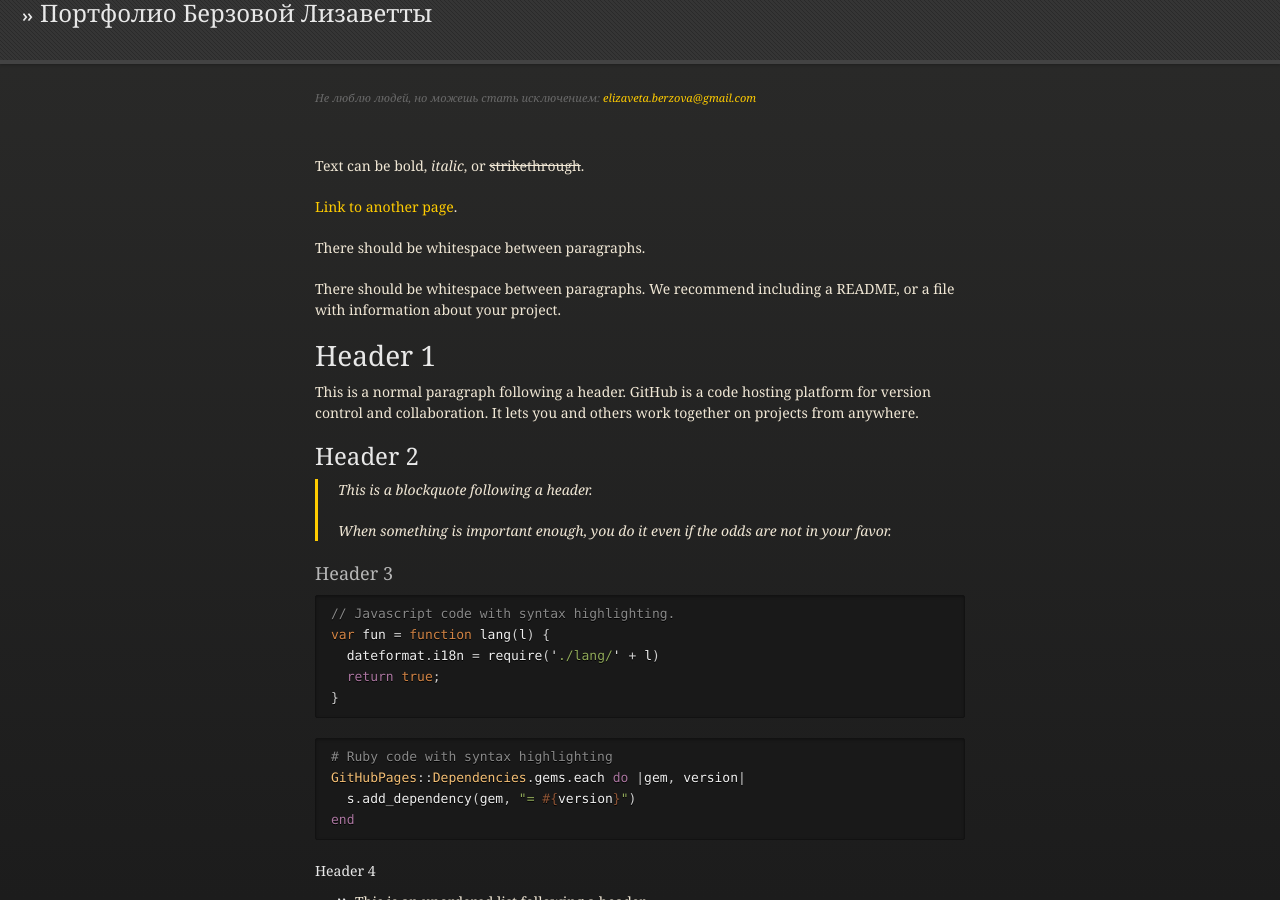
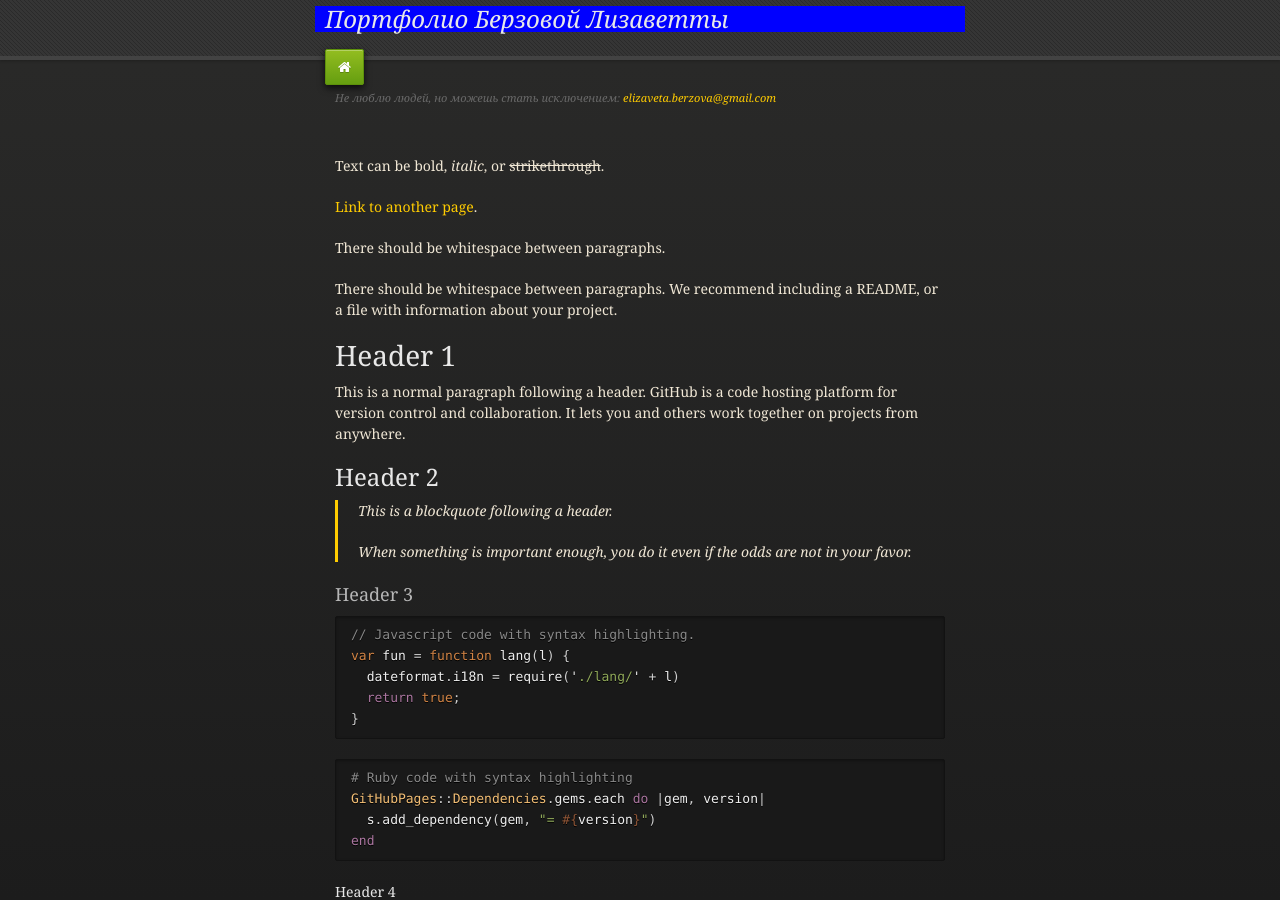
Before and after one commit to lizavetta2008/lizavetta2008.github.io, a Jekyll site: the page built from index.md, in a window 1280 px wide and 900 px high. Built offline with Jekyll 4.4.1, drawn with Linux system fonts in a browser that asks for light colours.

Commit message:
Update default.html

```diff
--- a/_layouts/default.html
+++ b/_layouts/default.html
@@ -3,6 +3,9 @@
   <head>
     <meta charset="utf-8">
     <meta http-equiv="X-UA-Compatible" content="IE=edge">
+    <meta name="viewport" content="width=device-width, initial-scale=1">
+  <link rel="stylesheet" href="https://www.w3schools.com/w3css/4/w3.css">
+  <link rel="stylesheet" href="https://cdnjs.cloudflare.com/ajax/libs/font-awesome/4.7.0/css/font-awesome.min.css">
 
 {% seo %}
     <link rel="stylesheet" href="{{ '/assets/css/style.css?v=' | append: site.github.build_revision | relative_url }}">
@@ -19,9 +22,12 @@
   </head>
   <body>
     <div id="header">
+      <nav>
         <ul>
-          <li class="fork"><a href="https://lizavetta2008.github.io/"><h2>Портфолио Берзовой Лизаветты</h1></a></li>
+          <li class="fork"></li><h2><i>Портфолио Берзовой Лизаветты</i></h1></li>
+          <li class="fork"><a href="https://lizavetta2008.github.io/"><i class="fa fa-home"></i></a></li>
         </ul>
+      </nav>
     </div>
 
     <div class="wrapper">
```
